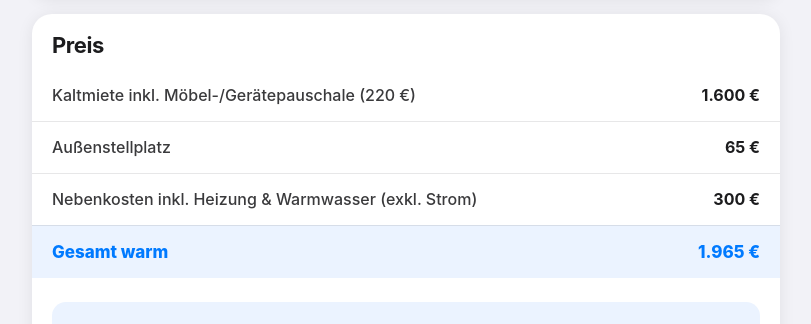
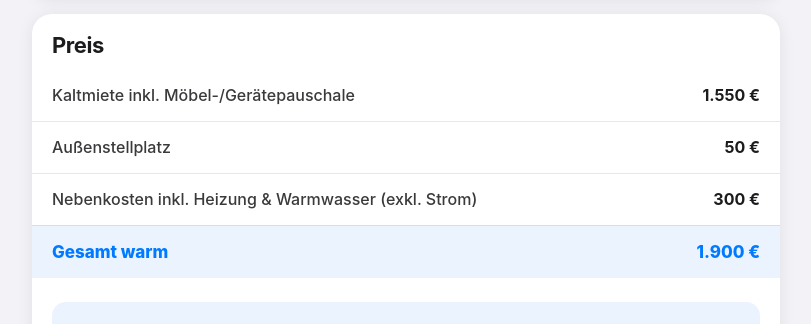
Before and after one commit to wohnung-krailling/wohnung-krailling.github.io, a plain HTML site: page index.html in a window 1280 px wide. Shown: the part 5063-5387 px from the top of the page, without its empty margins (234-1045 px from the left). Drawn offline with Linux system fonts and the light colour scheme.

Commit message:
Update index.html

```diff
--- a/index.html
+++ b/index.html
@@ -832,12 +832,12 @@
     <h2>Preis</h2>
     <table class="price-table">
       <tr>
-        <th>Kaltmiete inkl. Möbel-/Gerätepauschale (220 €)</th>
-        <td>1.600 €</td>
+        <th>Kaltmiete inkl. Möbel-/Gerätepauschale </th>
+        <td>1.550 €</td>
       </tr>
       <tr>
         <th>Außenstellplatz</th>
-        <td>65 €</td>
+        <td>50 €</td>
       </tr>
       <tr>
         <th>Nebenkosten inkl. Heizung &amp; Warmwasser (exkl. Strom)</th>
@@ -845,7 +845,7 @@
       </tr>
       <tr class="total">
         <th>Gesamt warm</th>
-        <td>1.965 €</td>
+        <td>1.900 €</td>
       </tr>
     </table>
     <div class="card-body" style="padding-top:12px;">
```
